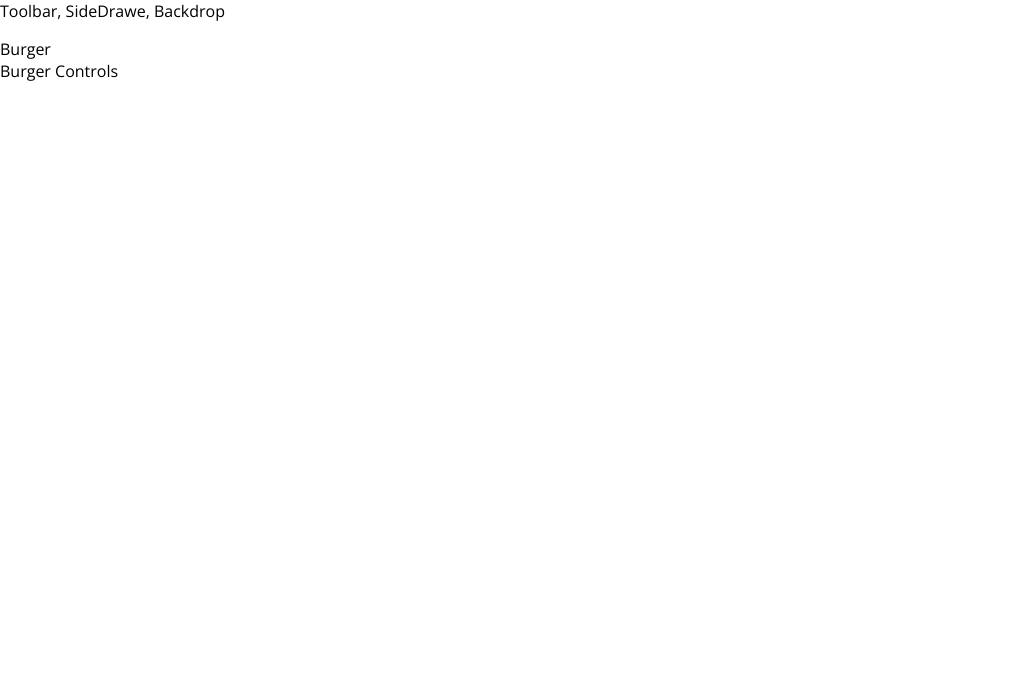
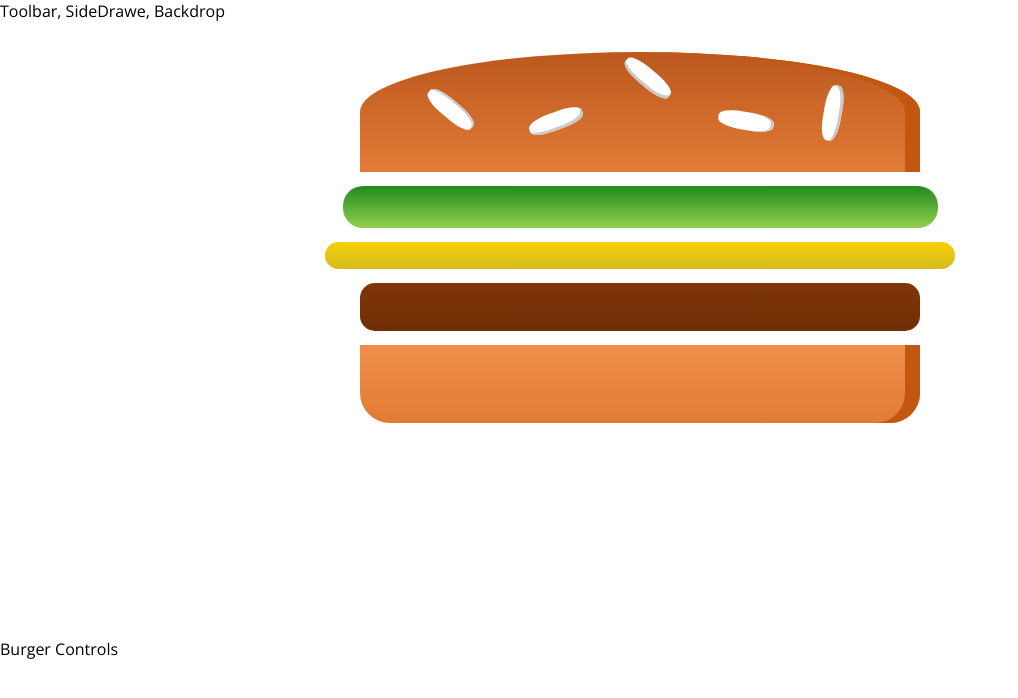
Before and after one commit to romankrru/burger-builder, a React app: page / in a window 1280 px wide. Shown: the top 698 px of the page, without its empty margins (0-1018 px from the left). Built offline with nearby package versions, Linux system fonts and the light colour scheme.

Commit message:
Add Burger Ingridients to Burger

```diff
--- /dev/null
+++ b/src/components/Burger/Burger.css
@@ -0,0 +1,31 @@
+.Burger {
+  width: 100%;
+  margin: auto;
+  height: 250px;
+  overflow: hidden;
+
+  text-align: center;
+  font-weight: 700;
+  font-size: 1.2rem;
+}
+
+@media (min-width: 500px) and (min-height: 400px) {
+  .Burger {
+    width: 350px;
+    height: 300px;
+  }
+}
+
+@media (min-width: 500px) and (min-height: 401px) {
+  .Burger {
+    width: 450px;
+    height: 400px;
+  }
+}
+
+@media (min-width: 1000px) and (min-height: 700px) {
+  .Burger {
+    width: 700px;
+    height: 600px;
+  }
+}
--- a/src/components/Burger/Burger.js
+++ b/src/components/Burger/Burger.js
@@ -0,0 +1,18 @@
+import React from 'react';
+
+import Ingridient from './BurgerIngridient/BurgerIngridient';
+import styles from './Burger.css';
+
+const Burger = (props) => {
+  return (
+    <div className={styles.Burger}>
+      <Ingridient type='bread-top' />
+      <Ingridient type='salad' />
+      <Ingridient type='cheese' />
+      <Ingridient type='meat' />
+      <Ingridient type='bread-bottom' />
+    </div>
+  );
+};
+
+export default Burger;
--- a/src/components/Burger/BurgerIngridient/BurgerIngridient.js
+++ b/src/components/Burger/BurgerIngridient/BurgerIngridient.js
@@ -7,7 +7,7 @@
   render() {
     let ingridient = null;
 
-    switch (props.type) {
+    switch (this.props.type) {
       case 'bread-bottom':
         ingridient = <div className={styles.BreadBottom}></div>
         break;
--- a/src/containers/BurgerBuilder/BurgerBuilder.js
+++ b/src/containers/BurgerBuilder/BurgerBuilder.js
@@ -1,12 +1,13 @@
 import React, { Component } from 'react';
 
 import Aux from '../../hoc/Auxiliary';
+import Burger from '../../components/Burger/Burger';
 
 class BurgerBuilder extends Component {
   render() {
     return (
       <Aux>
-        <div>Burger</div>
+        <Burger />
         <div>Burger Controls</div>
       </Aux>
     );
```
